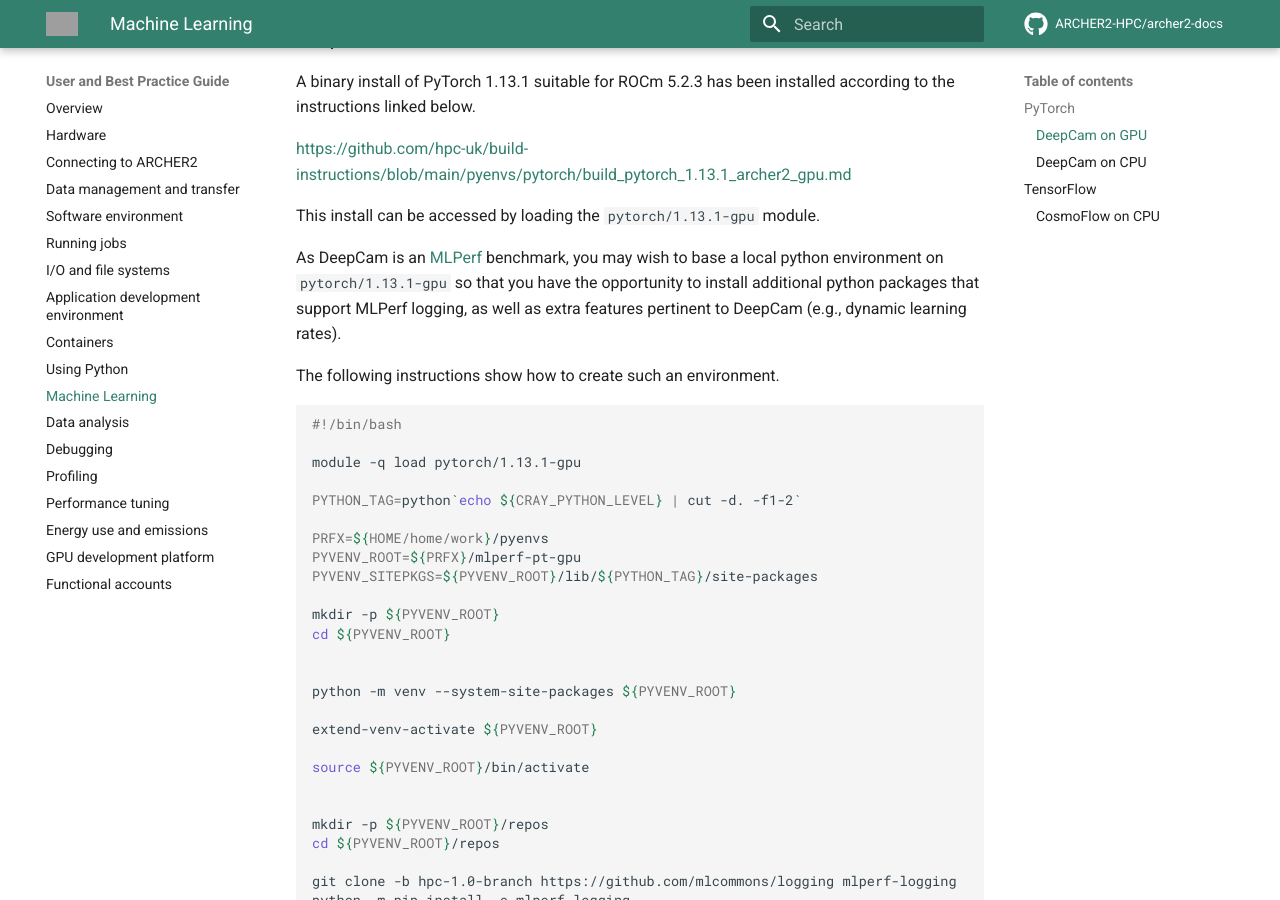
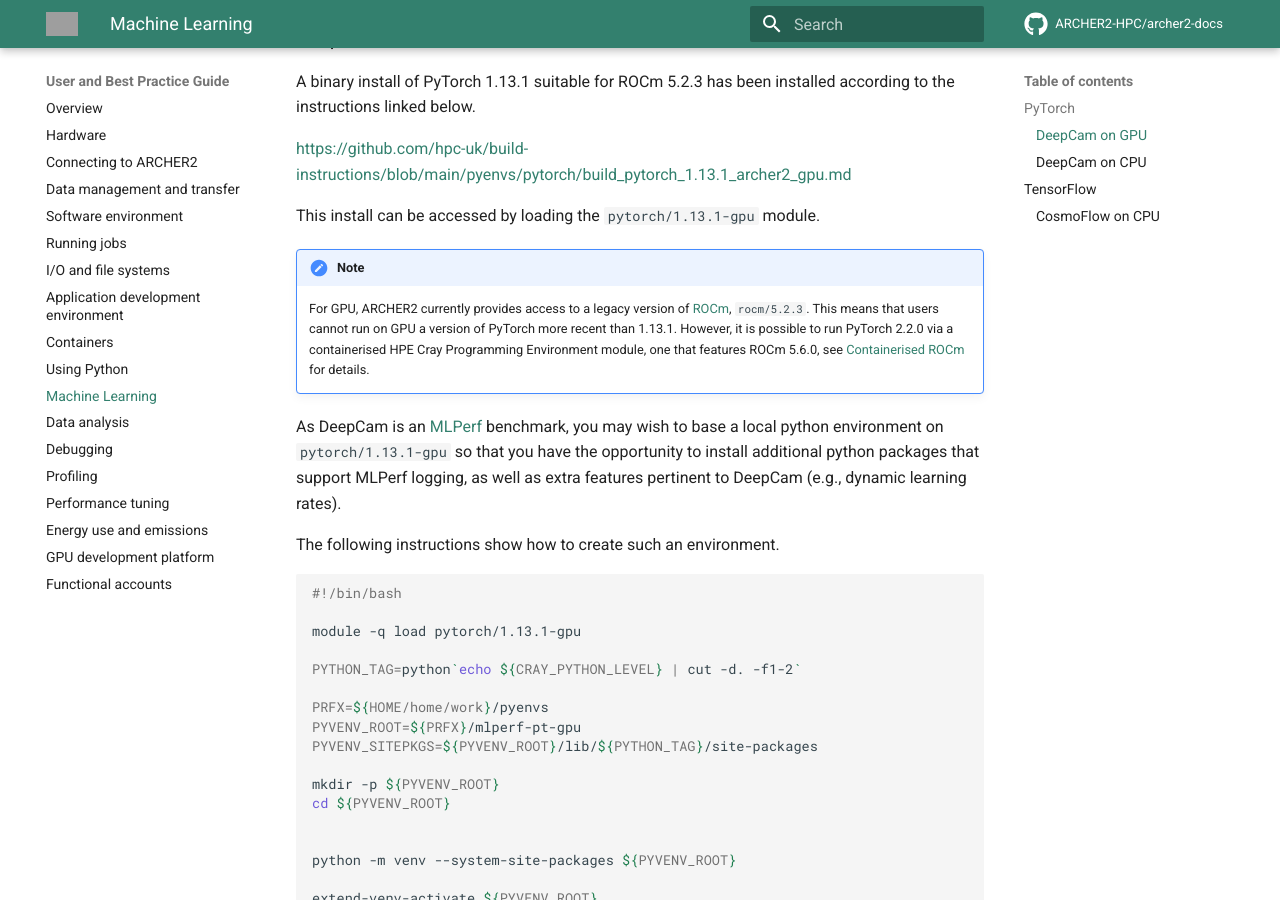
Before and after one commit to ARCHER2-HPC/archer2-docs, an MkDocs documentation site: the page built from docs/user-guide/machine-learning.md, in a window 1280 px wide and 900 px high, scrolled down 699 px. Built offline with MkDocs 1.6.1 and Material for MkDocs 9.7.7, drawn with Linux system fonts in a browser that asks for light colours; comment, search, counter and statistics services are not loaded; grey boxes are pictures that could not be loaded.

Commit message:
Added additional links to Containerised ROCm material.

```diff
--- a/docs/user-guide/machine-learning.md
+++ b/docs/user-guide/machine-learning.md
@@ -27,6 +27,9 @@
 [https://github.com/hpc-uk/build-instructions/blob/main/pyenvs/pytorch/build_pytorch_1.13.1_archer2_gpu.md](https://github.com/hpc-uk/build-instructions/blob/main/pyenvs/pytorch/build_pytorch_1.13.1_archer2_gpu.md)
 
 This install can be accessed by loading the `pytorch/1.13.1-gpu` module.
+
+!!! note
+    For GPU, ARCHER2 currently provides access to a legacy version of [ROCm](gpu.md#rocm), `rocm/5.2.3`. This means that users cannot run on GPU a version of PyTorch more recent than 1.13.1. However, it is possible to run PyTorch 2.2.0 via a containerised HPE Cray Programming Environment module, one that features ROCm 5.6.0, see [Containerised ROCm](containers.md/#containerised-rocm) for details.
 
 As DeepCam is an [MLPerf](https://ieeexplore.ieee.org/document/9238612) benchmark, you may wish to base a local python environment on `pytorch/1.13.1-gpu`
 so that you have the opportunity to install additional python packages that support MLPerf logging, as well as extra features pertinent to DeepCam (e.g., dynamic learning rates).
```
Also changed, not shown: docs/user-guide/python.md (+2 -0 lines).
